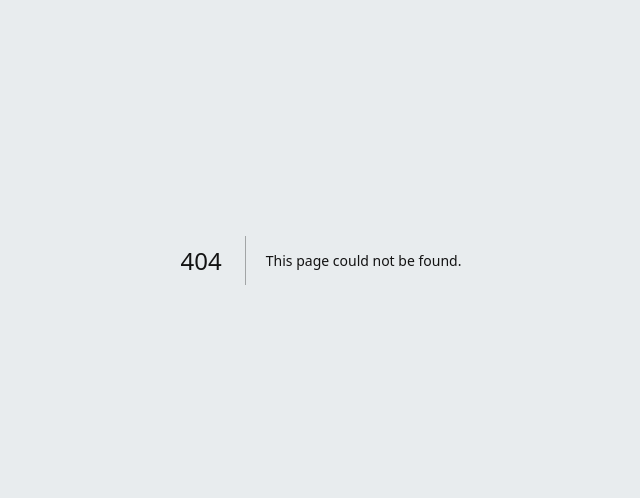
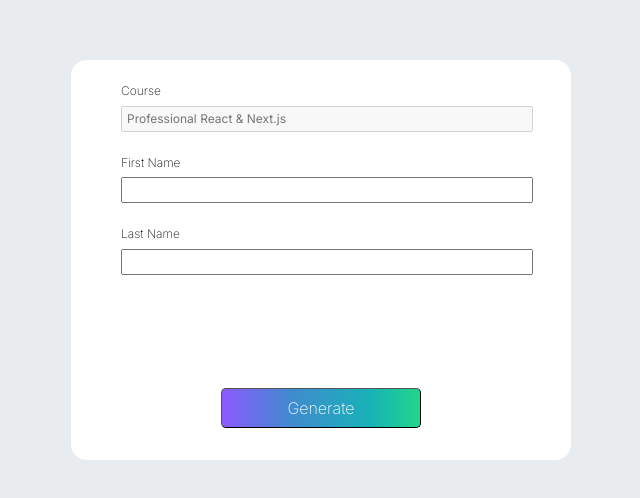
Before and after one commit to iyilmaz24/CertificateGenerator, a Next.js app: page /certificate/react-nextjs/generate in a window 1280 px wide. Before the commit this address had no page. Shown: the part 140-638 px from the top of the page, without its empty margins (319-959 px from the left). Built offline with nearby package versions, Linux system fonts and the light colour scheme.

Commit message:
useRouter hook for navigating, split components, begin zod validation

```diff
--- a/package.json
+++ b/package.json
@@ -21,7 +21,8 @@
     "sass": "^1.77.4",
     "tachyons": "^4.12.0",
     "tailwind-merge": "^2.3.0",
-    "tailwindcss-animate": "^1.0.7"
+    "tailwindcss-animate": "^1.0.7",
+    "zod": "^3.23.8"
   },
   "devDependencies": {
     "@types/node": "^20",
--- /dev/null
+++ b/src/app/certificate/_components/input-label.tsx
@@ -0,0 +1,44 @@
+import { Input } from "@/components/ui/input";
+import { Label } from "@/components/ui/label";
+import { TSearchParams } from "../react-nextjs/generate/page";
+
+type inputAndLabelProps = {
+  id: string;
+  displayText: string;
+  locked?: boolean;
+  courseName?: string;
+  setSearchParams: React.Dispatch<React.SetStateAction<TSearchParams>>;
+};
+
+export default function InputAndLabel({
+  id,
+  displayText,
+  locked,
+  courseName,
+  setSearchParams,
+}: inputAndLabelProps) {
+  return (
+    <>
+      <span className="w-80 mt3">
+        <Label htmlFor={id} className="f7 flex justify-start fw2 mv2">
+          {displayText}
+        </Label>
+        <Input
+          id={id}
+          name={id}
+          disabled={locked}
+          placeholder={courseName}
+          onChange={(e) => {
+            const newVal = e.currentTarget.value;
+            const id = e.currentTarget.id;
+            setSearchParams((prev: TSearchParams) => ({
+              ...prev,
+              [id]: newVal,
+            }));
+          }}
+          className="f7 w-100 pa1"
+        />
+      </span>
+    </>
+  );
+}
--- /dev/null
+++ b/src/app/certificate/react-nextjs/generate/page.tsx
@@ -0,0 +1,70 @@
+"use client";
+
+import { Button } from "@/components/ui/button";
+import z from "zod";
+import { useState } from "react";
+import InputAndLabel from "../../_components/input-label";
+import { useRouter } from "next/navigation";
+
+const schema = z.object({
+  course: z.string().min(1).max(50),
+  firstName: z.string().min(1).max(15),
+  lastName: z.string().min(1).max(15),
+});
+export type TSearchParams = z.infer<typeof schema>;
+
+export default function Page() {
+  const [searchParams, setSearchParams] = useState<TSearchParams>({
+    course: "Professional React & Next.js",
+    firstName: "",
+    lastName: "",
+  });
+
+  const router = useRouter();
+
+  const handleGenerate = () => {
+    const newSearchParams = new URLSearchParams({
+      ...searchParams,
+    });
+
+    console.log(newSearchParams.toString());
+    router.push(`/?${newSearchParams.toString()}`);
+  };
+
+  return (
+    <main className="w-100 h-100 flex flex-column justify-center items-center">
+      <section
+        className="w-80 h-50 flex flex-column justify-center items-center content-block"
+        style={{ maxHeight: "min(400px, 50%)", width: "min(500px, 80%)" }}
+      >
+        <InputAndLabel
+          id="course"
+          displayText="Course"
+          locked={true}
+          courseName={searchParams.course}
+          setSearchParams={setSearchParams}
+        />
+
+        <InputAndLabel
+          id="firstName"
+          displayText="First Name"
+          setSearchParams={setSearchParams}
+        />
+
+        <InputAndLabel
+          id="lastName"
+          displayText="Last Name"
+          setSearchParams={setSearchParams}
+        />
+
+        <span className="h-100 w-100 flex flex-column items-center justify-end">
+          <Button
+            onClick={() => handleGenerate()}
+            className="gradient-background gradient-button ma4 grow"
+            style={{ width: "max(40%, 135px)", height: "40px" }}
+          ></Button>
+        </span>
+      </section>
+    </main>
+  );
+}
```
Also changed, not shown: src/app/certificate/react-nextjs/print-edit/page.tsx (deleted, +0 -63 lines), src/app/certificate/react-nextjs/view/page.tsx (+7 -1 lines), src/lib/types.ts (added), 1 other file (tests, documents, lock files or other folders).
